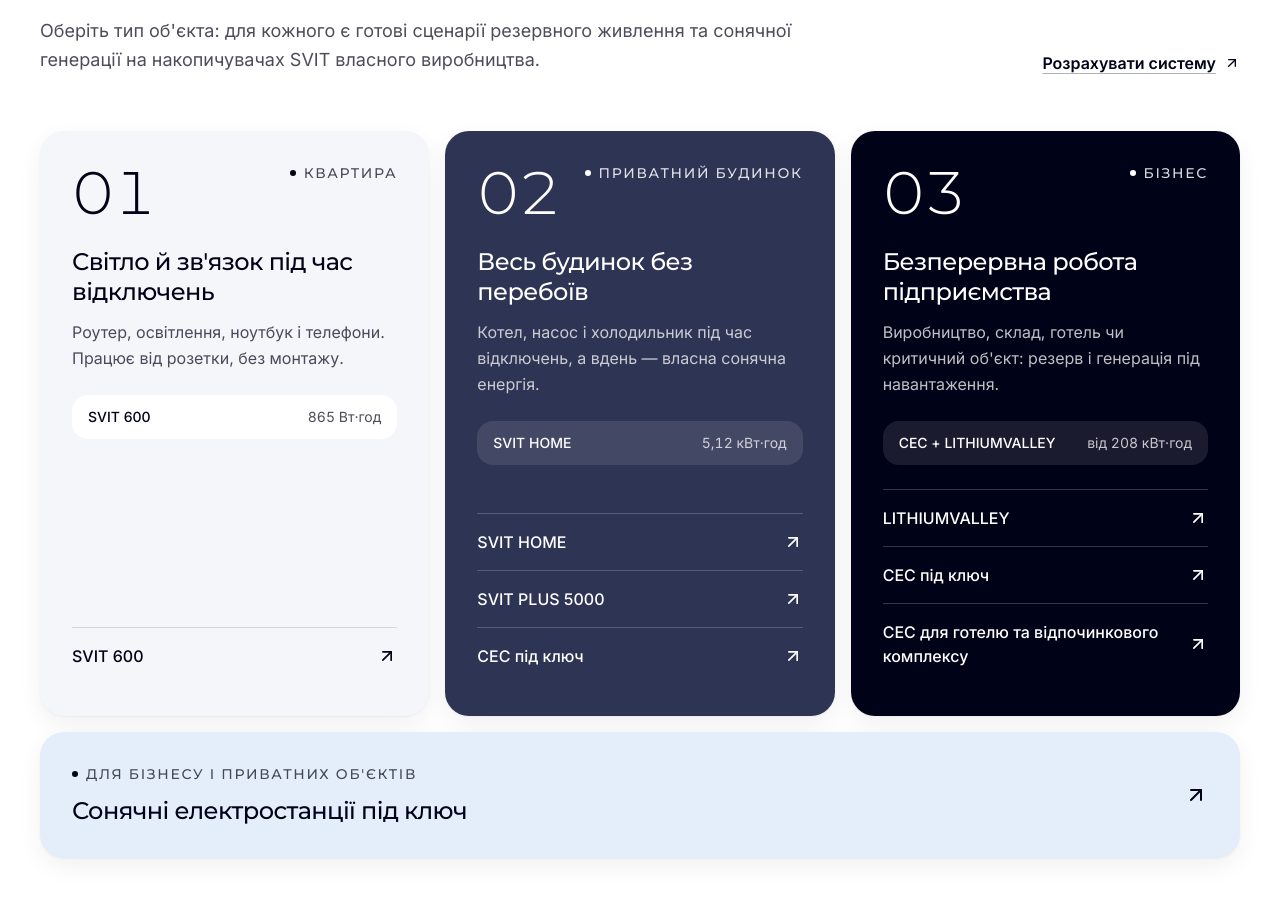
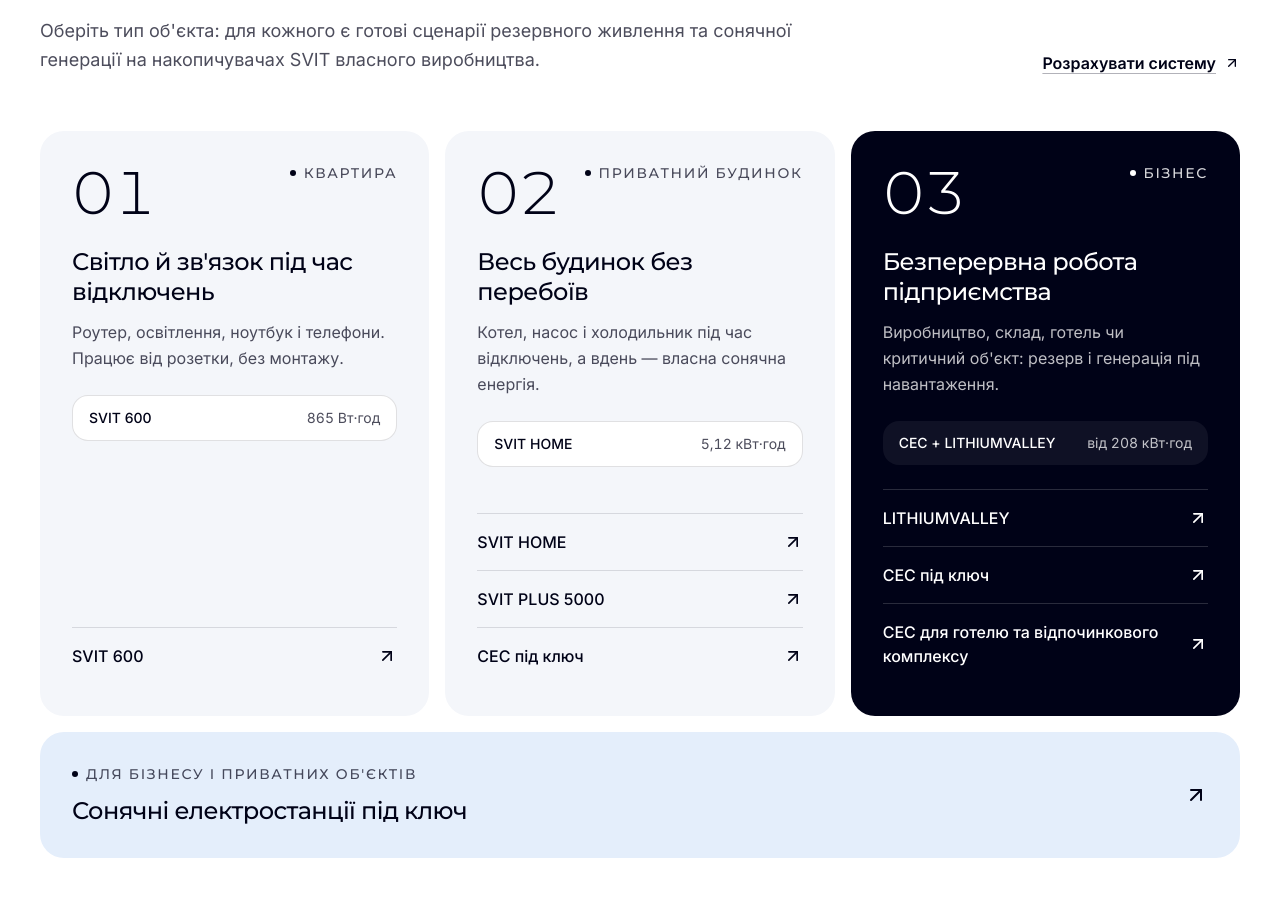
Before and after one commit to nyaremiiy/init.energy, a Next.js app: page / in a window 1280 px wide. Shown: the part 1000-1897 px from the top of the page. Built offline with nearby package versions, Linux system fonts and the light colour scheme.

Commit message:
style: limit solution cards to light and dark tones without shadows
Co-Authored-By: Claude Opus 5.5 <noreply@anthropic.com>

```diff
--- a/src/app/globals.css
+++ b/src/app/globals.css
@@ -7,19 +7,12 @@
 
   /* Brand ink: the same navy used by the hero overlay. */
   --color-ink: rgb(0 2 23);
-  /* Mid step between the light surface and ink (same navy hue). */
-  --color-ink-mid: rgb(46 52 84);
   /* Light section background. */
   --color-surface: rgb(244 246 250);
   /* Hairlines and dividers on light surfaces. */
   --color-line: rgb(0 2 23 / 12%);
   /* Soft blue for hub link strips. */
-  --color-sky: rgb(228 238 251);
-
-  /* Soft ink-tinted shadows for cards (same hue as the hero shadow). */
-  --shadow-card: 0 1px 2px rgb(0 2 23 / 4%), 0 8px 24px rgb(0 2 23 / 6%);
-  --shadow-card-hover: 0 2px 4px rgb(0 2 23 / 6%), 0 18px 40px rgb(0 2 23 / 12%);
-}
+  --color-sky: rgb(228 238 251);}
 
 body {
   margin: 0;
--- a/src/components/sections/home/solutions-by-segment.tsx
+++ b/src/components/sections/home/solutions-by-segment.tsx
@@ -72,7 +72,7 @@ export function SolutionsBySegment() {
               <li key={hub.href}>
                 <Link
                   href={hub.href}
-                  className="group flex h-full items-center justify-between gap-6 rounded-3xl bg-sky p-6 text-ink shadow-card transition duration-300 hover:shadow-card-hover motion-safe:hover:-translate-y-0.5 focus-visible:outline-2 focus-visible:outline-offset-2 focus-visible:outline-ink lg:p-8"
+                  className="group flex h-full items-center justify-between gap-6 rounded-3xl bg-sky p-6 text-ink transition duration-300 motion-safe:hover:-translate-y-0.5 focus-visible:outline-2 focus-visible:outline-offset-2 focus-visible:outline-ink lg:p-8"
                 >
                   <span className="flex flex-col items-start gap-3">
                     <Label tone="onLight">{hub.label}</Label>
--- a/src/components/ui/segment-card.tsx
+++ b/src/components/ui/segment-card.tsx
@@ -4,7 +4,7 @@ import Link from "next/link";
 import { Heading } from "./heading";
 import { Label } from "./label";
 
-type SegmentCardTone = "light" | "mid" | "dark";
+type SegmentCardTone = "light" | "dark";
 
 type SegmentCardProps = {
   index: string;
@@ -35,24 +35,16 @@ const toneClasses: Record<
     index: "text-ink",
     text: "text-ink",
     muted: "text-ink/70",
-    productRow: "bg-white",
+    productRow: "border border-line bg-white",
     link: "border-line focus-visible:outline-ink",
-  },
-  mid: {
-    card: "bg-ink-mid text-white",
-    index: "text-white",
-    text: "text-white",
-    muted: "text-white/75",
-    productRow: "bg-white/10",
-    link: "border-white/20 focus-visible:outline-white",
   },
   dark: {
     card: "bg-ink text-white",
     index: "text-white",
     text: "text-white",
     muted: "text-white/75",
-    productRow: "bg-white/10",
-    link: "border-white/20 focus-visible:outline-white",
+    productRow: "bg-white/6 text-white",
+    link: "border-white/16 focus-visible:outline-white",
   },
 };
 
@@ -72,7 +64,7 @@ export function SegmentCard({
 
   return (
     <article
-      className={`flex h-full flex-col gap-6 rounded-3xl p-6 shadow-card transition duration-300 hover:shadow-card-hover motion-safe:hover:-translate-y-0.5 lg:p-8 ${classes.card}`}
+      className={`flex h-full flex-col gap-6 rounded-3xl p-6 transition duration-300 motion-safe:hover:-translate-y-0.5 lg:p-8 ${classes.card}`}
     >
       <div className="flex items-start justify-between gap-4">
         <span
--- a/src/content/solutions.ts
+++ b/src/content/solutions.ts
@@ -21,7 +21,7 @@ export type Solution = {
   /** Product whose capacity is shown as the key spec. */
   specProductId: ProductId;
   links: LinkRef[];
-  tone: "light" | "mid" | "dark";
+  tone: "light" | "dark";
 };
 
 // Ukrainian only for now; EN arrives with i18n routing.
@@ -52,7 +52,7 @@ export const solutions: Solution[] = [
       { product: "svitPlus5000" },
       { service: "turnkeySes" },
     ],
-    tone: "mid",
+    tone: "light",
   },
   {
     id: "business",
```
Also changed, not shown: 1 other file (tests, documents, lock files or other folders).
